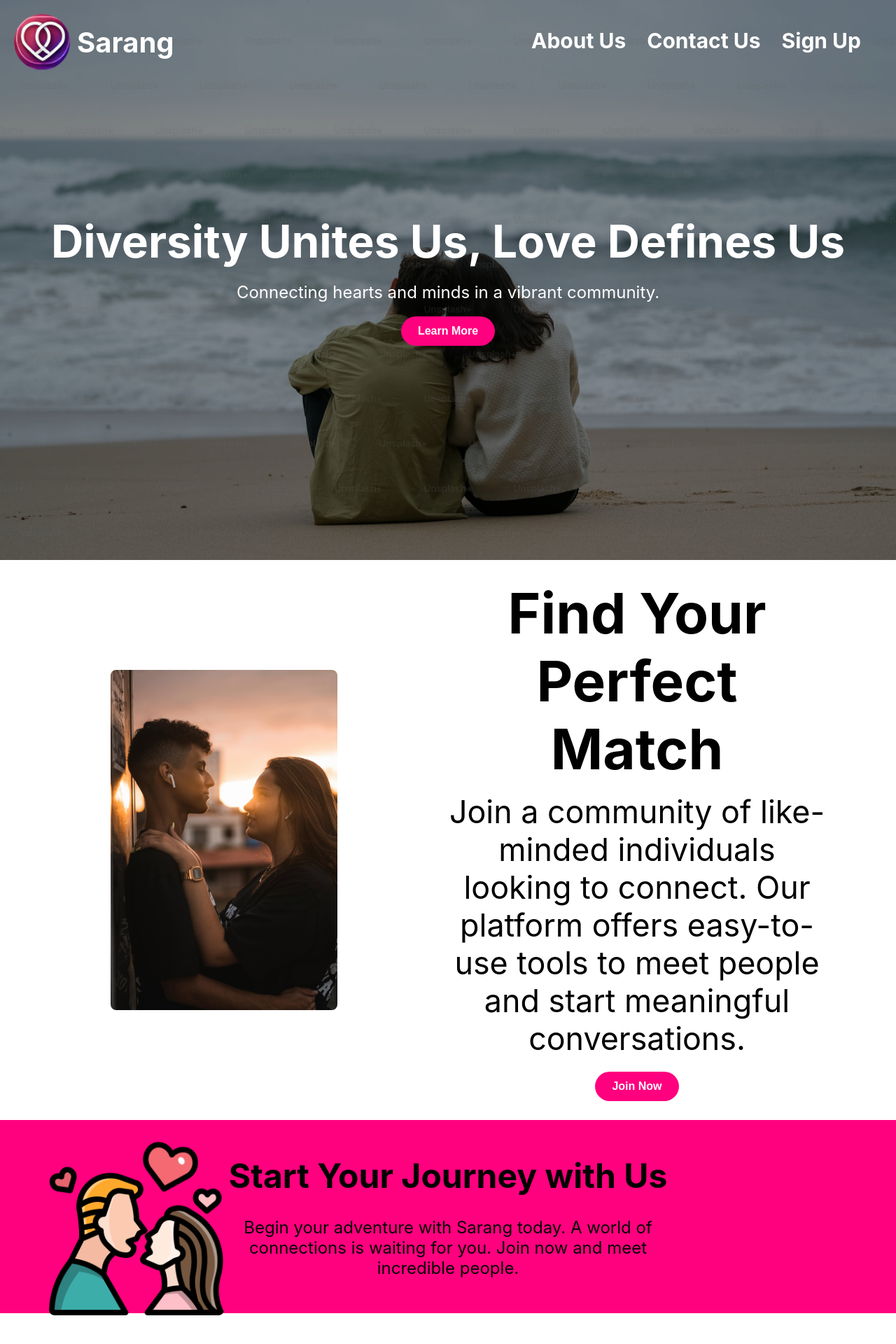
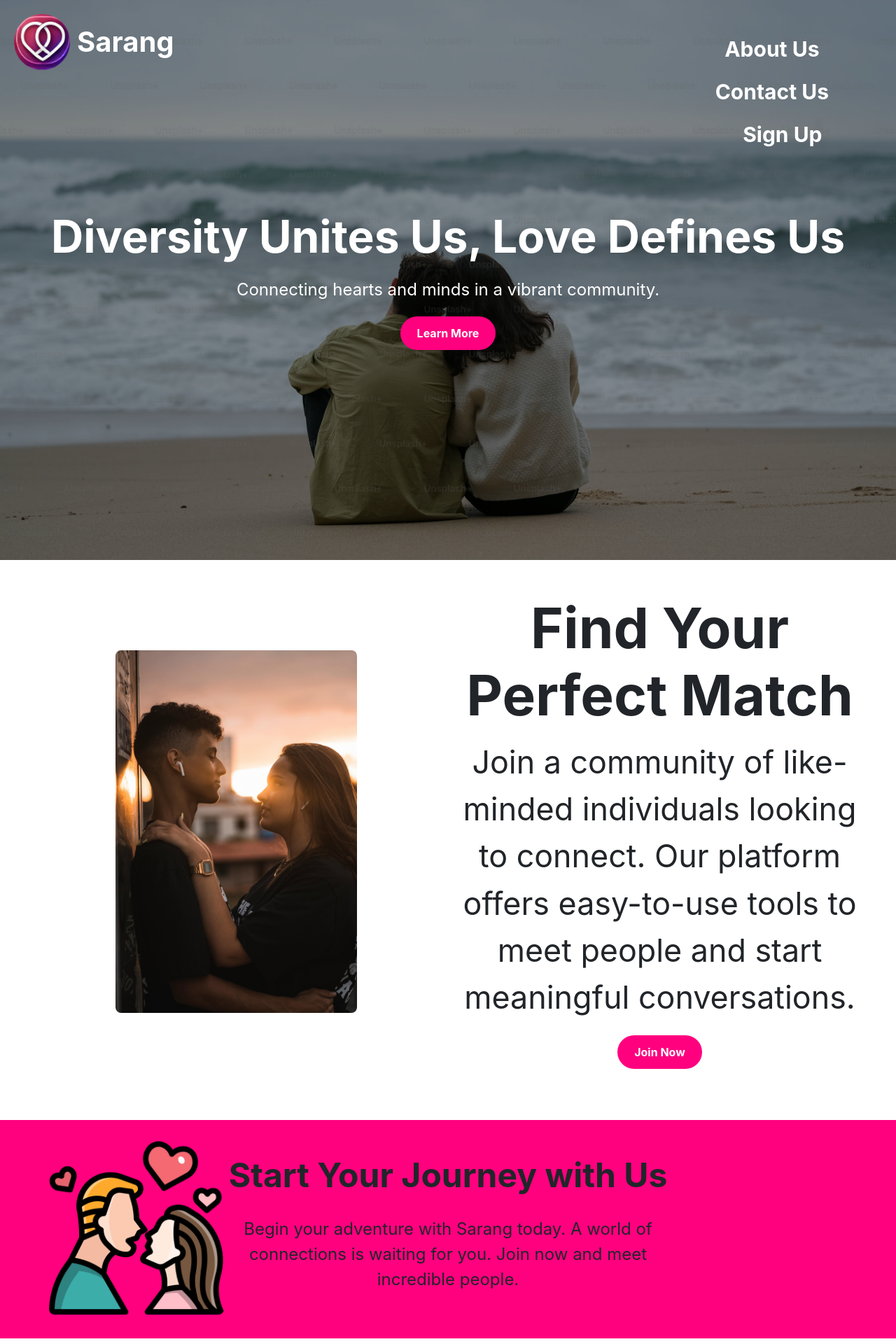
Before and after one commit to impana1999/Sarang, a React (Create React App) app: page / in a window 1280 px wide. Shown: the top 1920 px of the page at 70% size. Built offline with nearby package versions, Linux system fonts and the light colour scheme.

Commit message:
first commit

```diff
--- a/package.json
+++ b/package.json
@@ -6,6 +6,7 @@
     "aos": "^2.3.4",
     "bootstrap": "^5.3.3",
     "cra-template": "1.2.0",
+    "framer-motion": "^11.15.0",
     "react": "^19.0.0",
     "react-dom": "^19.0.0",
     "react-scripts": "5.0.1",
--- a/public/index.html
+++ b/public/index.html
@@ -3,6 +3,7 @@
   <head>
     <meta charset="utf-8" />
     <link rel="icon" href="%PUBLIC_URL%/logo.png" />
+    <link href="https://stackpath.bootstrapcdn.com/bootstrap/4.5.2/css/bootstrap.min.css" rel="stylesheet">
     <meta name="viewport" content="width=device-width, initial-scale=1" />
     <meta name="theme-color" content="#000000" />
     <meta
--- a/src/components/Dashboard/dashbard.css
+++ b/src/components/Dashboard/dashbard.css
@@ -303,4 +303,5 @@
   .fourth-content .item {
     max-width: 100%;
   }
+
 }
--- a/src/components/Dashboard/dashboard.jsx
+++ b/src/components/Dashboard/dashboard.jsx
@@ -1,4 +1,5 @@
 import React, { useState, useEffect } from 'react';
+import { motion } from 'framer-motion'; // Import motion from framer-motion
 import '../Dashboard/dashbard.css'; // Ensure the correct path for the stylesheet
 
 // Import images
@@ -30,13 +31,24 @@ const Dashboard = () => {
     return () => clearInterval(interval);
   }, []);
 
+  // Define animation variants for text
+  const textVariants = {
+    hidden: { opacity: 0, y: 50 },
+    visible: { opacity: 1, y: 0, transition: { duration: 1, ease: 'easeOut' } },
+  };
+
   return (
     <div className="dashboard">
       {/* Header Section */}
-      <header className="header" style={{ backgroundImage: `url(${backgroundImages[currentImageIndex]})` }}>
+      <header
+        className="header"
+        style={{
+          backgroundImage: `url(${backgroundImages[currentImageIndex]})`,
+        }}
+      >
         <div className="overlay">
-          <div className="content">
-            <div className="top-right-nav">
+          <div className="content text-center">
+            <div className="top-right-nav position-absolute">
               <nav>
                 <a href="/about-us" className="nav-link">About Us</a>
                 <a href="/contact-us" className="nav-link">Contact Us</a>
@@ -44,49 +56,121 @@ const Dashboard = () => {
               </nav>
             </div>
 
-            <div className="logo-container">
+            <div className="logo-container position-absolute">
               <img src={logoImage} alt="Logo" className="logo" />
               <span className="logo-text">Sarang</span>
             </div>
 
-            <h1 className="title">Diversity Unites Us, Love Defines Us</h1>
-            <p className="subtitle">Connecting hearts and minds in a vibrant community.</p>
+            {/* Apply motion only on text (visible once on page load) */}
+            <motion.h1
+              className="title"
+              initial="hidden"
+              whileInView="visible"
+              variants={textVariants}
+              viewport={{ once: true }}
+            >
+              Diversity Unites Us, Love Defines Us
+            </motion.h1>
+
+            <motion.p
+              className="subtitle"
+              initial="hidden"
+              whileInView="visible"
+              variants={textVariants}
+              viewport={{ once: true }}
+            >
+              Connecting hearts and minds in a vibrant community.
+            </motion.p>
             <button className="cta-button">Learn More</button>
           </div>
         </div>
       </header>
 
       {/* Second Section with Left and Right Columns */}
-      <section className="split-section">
-        <div className="left-column">
-          <img src={leftImage} alt="Left Section Image" className="left-image" />
-        </div>
+      <section className="split-section container-fluid">
+        <motion.div
+          className="row align-items-center"
+          initial="hidden"
+          whileInView="visible"
+          variants={textVariants}
+          viewport={{ once: true }}
+        >
+          <div className="col-lg-6 col-md-12 mb-4">
+            <img src={leftImage} alt="Left Section Image" className="left-image img-fluid" />
+          </div>
 
-        <div className="right-column">
-          <h2 className="section-title">Find Your Perfect Match</h2>
-          <p className="section-text">
-            Join a community of like-minded individuals looking to connect.
-            Our platform offers easy-to-use tools to meet people and start meaningful conversations.
-          </p>
-          <button className="cta-button">Join Now</button>
+          <div className="col-lg-6 col-md-12 mb-4">
+            <motion.h2
+              className="section-title"
+              initial="hidden"
+              whileInView="visible"
+              variants={textVariants}
+              viewport={{ once: true }}
+            >
+              Find Your Perfect Match
+            </motion.h2>
+            <motion.p
+              className="section-text"
+              initial="hidden"
+              whileInView="visible"
+              variants={textVariants}
+              viewport={{ once: true }}
+            >
+              Join a community of like-minded individuals looking to connect.
+              Our platform offers easy-to-use tools to meet people and start meaningful conversations.
+            </motion.p>
+            <button className="cta-button">Join Now</button>
+          </div>
+        </motion.div>
+      </section>
+
+      {/* Third Section: Start Your Journey */}
+      <section className="start-your-journey text-center">
+        <motion.h2
+          className="journey-title"
+          initial="hidden"
+          whileInView="visible"
+          variants={textVariants}
+          viewport={{ once: true }}
+        >
+          Start Your Journey with Us
+        </motion.h2>
+        <div className="journey-content d-flex justify-content-center align-items-center flex-column">
+          <img src={journeyImage} alt="Journey" className="journey-image" />
+          <motion.p
+            className="journey-text"
+            initial="hidden"
+            whileInView="visible"
+            variants={textVariants}
+            viewport={{ once: true }}
+          >
+            Begin your adventure with Sarang today. A world of connections is waiting for you. Join now and meet incredible people.
+          </motion.p>
         </div>
       </section>
 
-      {/* Third Section: Start Your Journey */}
-      <section className="start-your-journey">
-        <h2 className="journey-title">Start Your Journey with Us</h2>
-        <div className="journey-content">
-          <img src={journeyImage} alt="Journey" className="journey-image" />
-          <p className="journey-text">Begin your adventure with Sarang today. A world of connections is waiting for you. Join now and meet incredible people.</p>
-        </div>
-      </section>
+      {/* How Does it Work Section (Bootstrap grid) */}
+      <section className="how-it-works py-5">
+        <motion.h2
+          className="how-it-works-title text-center"
+          initial="hidden"
+          whileInView="visible"
+          variants={textVariants}
+          viewport={{ once: true }}
+        >
+          How Does It Work?
+        </motion.h2>
+        <motion.p
+          className="how-it-works-subtitle text-center"
+          initial="hidden"
+          whileInView="visible"
+          variants={textVariants}
+          viewport={{ once: true }}
+        >
+          You’re Just 3 Steps Away From A Great Date
+        </motion.p>
 
-      {/* Modified How Does it Work Section */}
-      <section className="how-it-works">
-        <h2 className="how-it-works-title">How Does It Work?</h2>
-        <p className="how-it-works-subtitle">You’re Just 3 Steps Away From A Great Date</p>
-
-        <div className="steps-container row">
+        <div className="steps-container row justify-content-center">
           <div className="col-lg-4 col-md-6 mb-4">
             <div className="card step-card">
               <img src={createProfileImage} className="card-img-top step-image" alt="Create Profile" />
```
Also changed, not shown: 1 other file (tests, documents, lock files or other folders).
